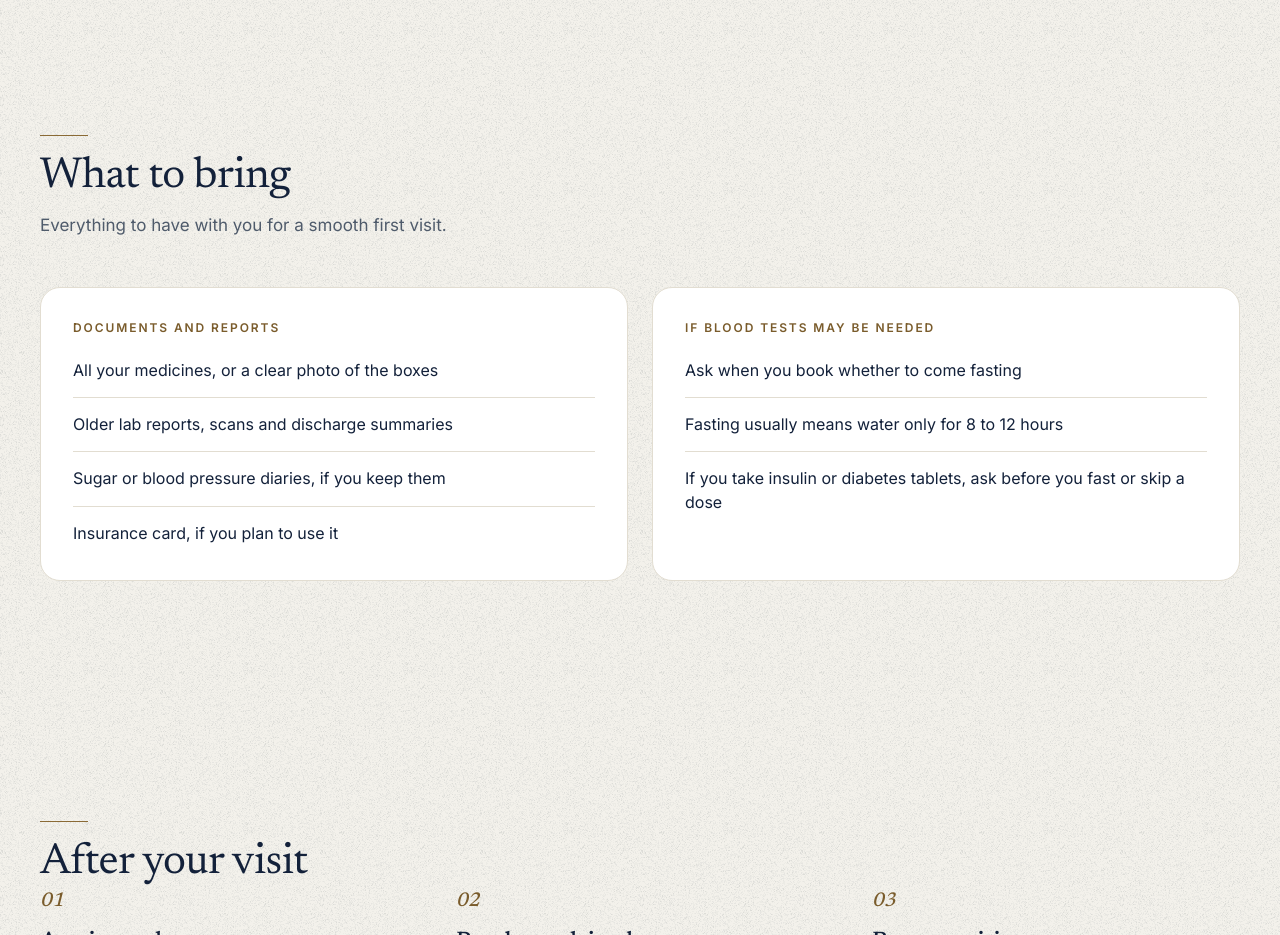
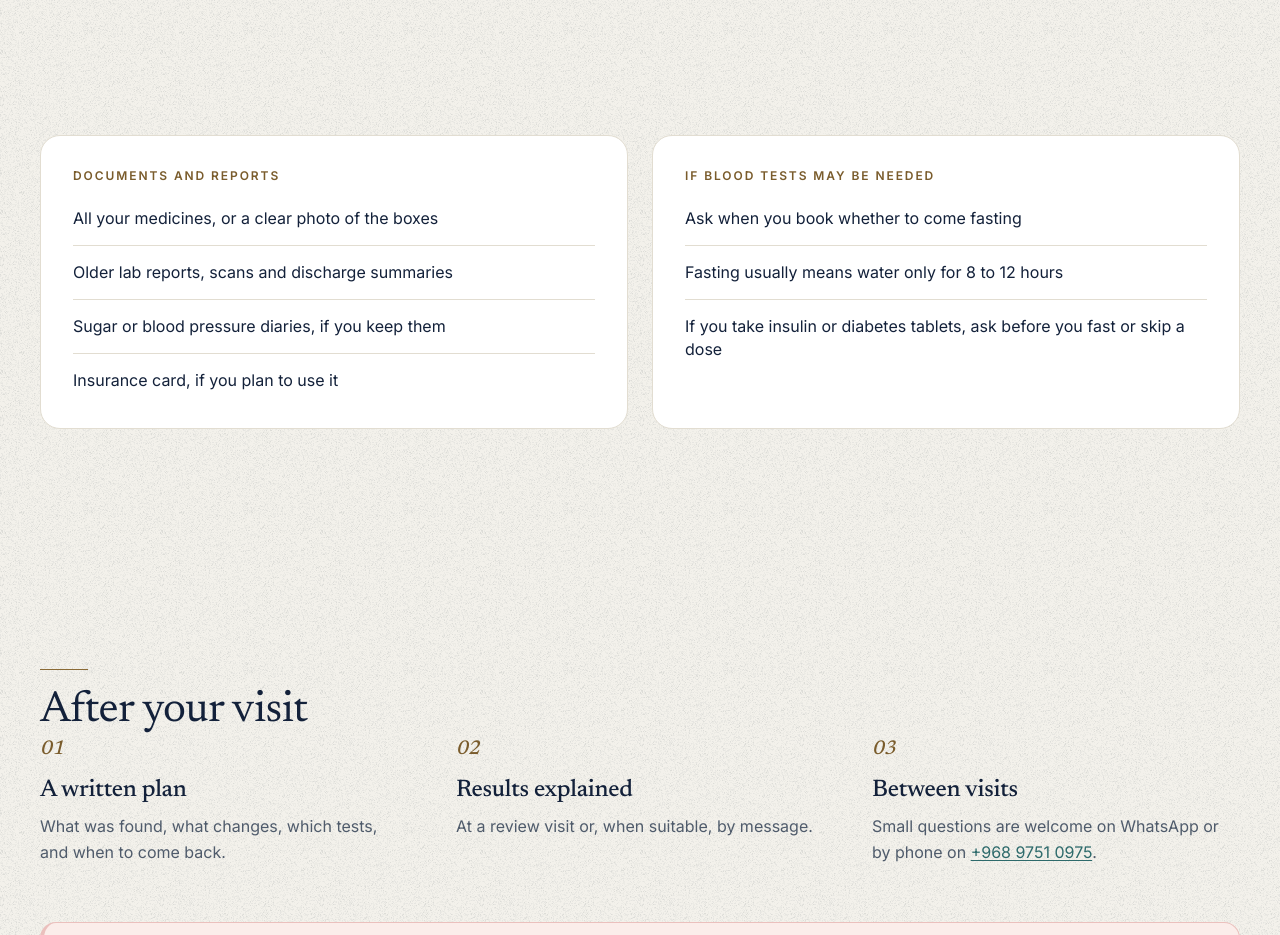
Before and after one commit to helloautomize-cell/drjames-website-overhaul, a Next.js app: page /your-visit in a window 1280 px wide. Shown: the part 4040-4975 px from the top of the page. Built offline with nearby package versions, Linux system fonts and the light colour scheme; no server answers.

Commit message:
fix(visit): hide What-to-bring heading, open the tab on the first card
H2 kept as .sr-only with id yv-bring-h so aria-labelledby and the
#bring anchor keep working; intro line removed.

```diff
--- a/app/your-visit/page.tsx
+++ b/app/your-visit/page.tsx
@@ -215,10 +215,9 @@ export default function VisitPage() {
           id="bring"
           aria-labelledby="yv-bring-h"
         >
-          <h2 id="yv-bring-h">What to bring</h2>
-          <p className="ab-sub">
-            Everything to have with you for a smooth first visit.
-          </p>
+          <h2 id="yv-bring-h" className="sr-only">
+            What to bring
+          </h2>
           <VisitChecklist />
           <p className="print-addr">
             {site.address.hospital}, {site.address.street}, {site.address.city},{" "}
```
